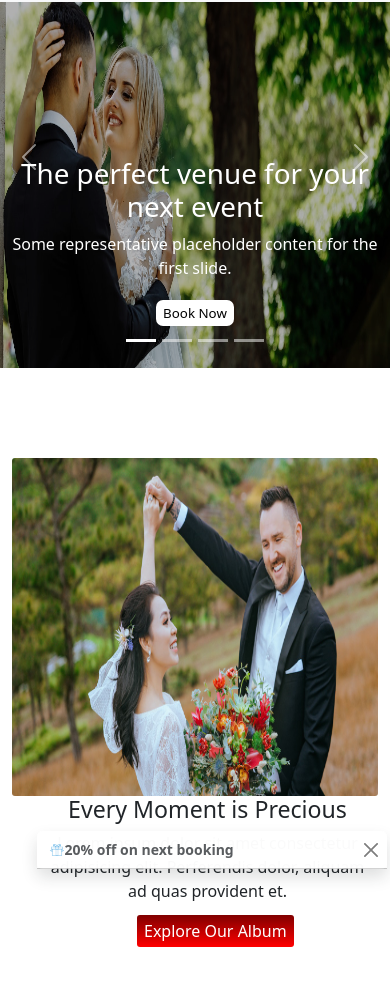
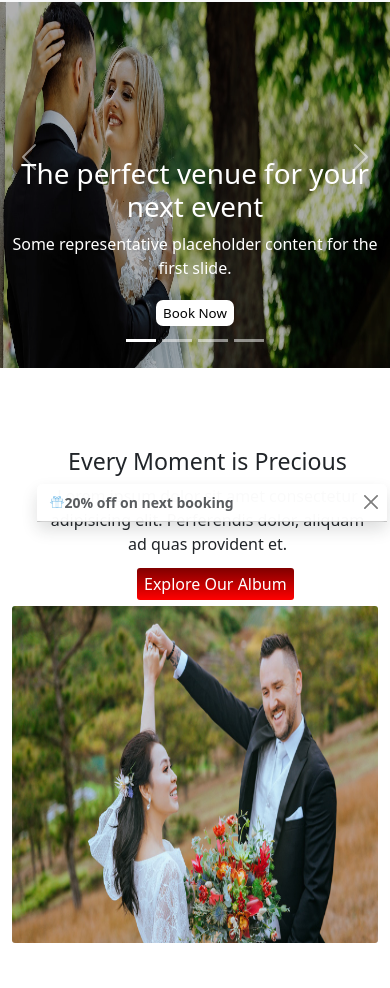
Before and after one commit to lilycm/final-bootstrap-assignment, a plain HTML site: page index.html in a window 390 px wide. Shown: the part 54-1042 px from the top of the page. Drawn offline with Linux system fonts and the light colour scheme.

Commit message:
nine commit

```diff
--- a/style/style.css
+++ b/style/style.css
@@ -284,6 +284,12 @@ footer{
         display: grid;
         grid-template-columns: repeat(1, 1fr);
     }
+    .package{
+        align-items: center;
+    }
+    .package.access{
+        align-self: center;
+    }
     .absolute-btn{
         top: -12px;
         right: 5px;
@@ -293,11 +299,8 @@ footer{
         width: 100%;
     }
     .moment{
-        display: grid;
-        grid-template-columns: repeat(1, 1fr);
-        justify-content: center;
-        align-items: center;
-        margin-top: 80px;
+        display: flex;
+        flex-direction: column-reverse;
     }
     .moment-text{
         margin-left: 25px;
```
